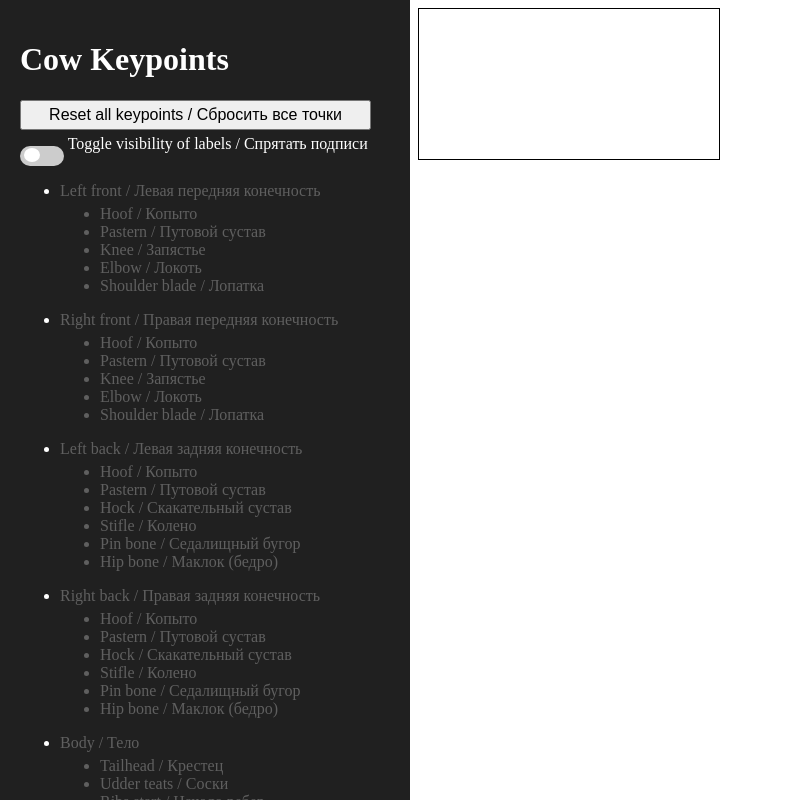
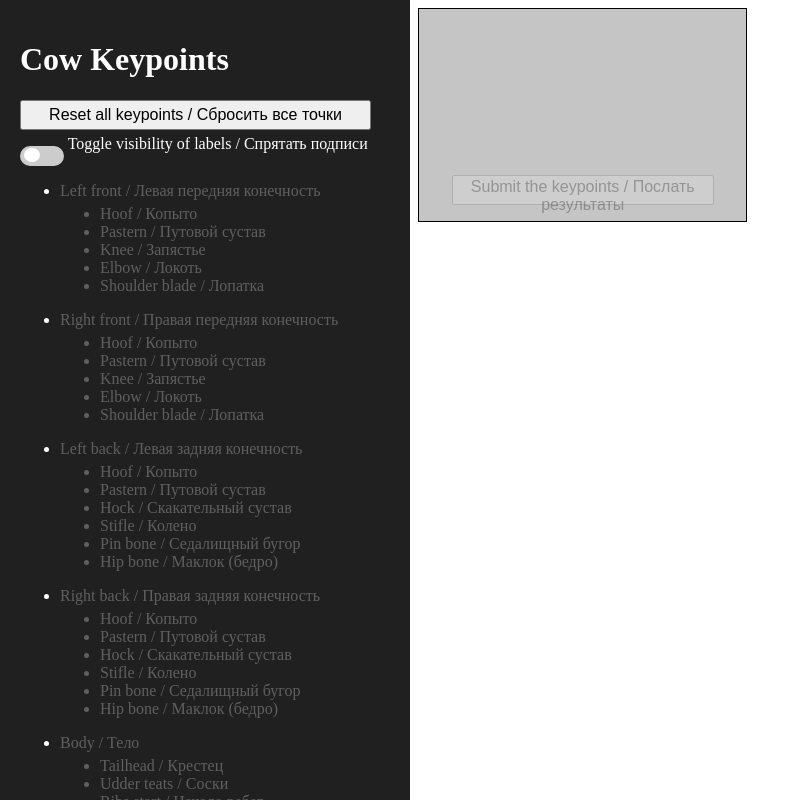
Before and after one commit to iegorval/keypointsLabellingTool, a plain HTML site: page index.html in a window 1280 px wide. Shown: the whole page, without its empty margins (0-790 px from the left). Drawn offline with Linux system fonts and the light colour scheme.

Commit message:
Corrected the keypoint names and added a send button

```diff
--- a/css/styles.css
+++ b/css/styles.css
@@ -69,15 +69,16 @@ canvas{
 
 .canvasContainer{
     position: relative;
-    width: 100%;
-    height: 100%;
+    display:inline-block;
+    background-color:rgb(197, 197, 197);
+    border: 1px solid black;
+    text-align: center;
 }
 
 .canvasImage{
     z-index: 1;
     cursor: crosshair;
     position: relative;
-    border: 1px solid black;
 }
 
 .keypointsContainer{
@@ -178,3 +179,9 @@ input:checked + .slider:before {
 .slider.round:before {
   border-radius: 50%;
 }
+
+.sendButton {
+    width: 80%;
+    height: 30px;
+    font-size: 16px;
+}
--- a/index.html
+++ b/index.html
@@ -81,6 +81,7 @@
             <div class="canvasContainer">
                 <canvas id="canvas_image" class="canvasImage"></canvas>
                 <div id="keypoints_div" class="keypointsContainer"></div>
+                <p><button id="send_button" class="sendButton" onclick="submitResults()" disabled>Submit the keypoints / Послать результаты</button></p>
             </div>
 
             <div style="display:none">
--- a/scripts/keypoints.js
+++ b/scripts/keypoints.js
@@ -1,15 +1,16 @@
-var keypoints; var curCategoryKeypoints; var curCategoryIdx; var curKeypointNames;
+var keypoints; var curCategoryKeypoints; var curCategoryIdx; var NUM_KEYPOINTS = 30; var d;
 var keypointCategories = [
-    "left_front_list", "right_front_list", "left_back_list", "right_back_list", "body_head_list"
+    "left_front_list", "right_front_list", "left_back_list", "right_back_list", "body_list", "head_list"
 ];
 var allKeypointNames = [
-    "hoof", "dewclaw", "knee", "elbow", "shoulder blade",
-    "hoof", "dewclaw", "knee", "elbow", "shoulder blade",
-    "hoof", "cannon", "hock", "thigh", "thurl",
-    "hoof", "cannon", "hock", "thigh", "thurl",
-    "left eye", "right eye", "nose", "chin", "neck", "tail start"
+    "hoof", "pastern", "knee", "elbow", "shoulder blade",
+    "hoof", "pastern", "knee", "elbow", "shoulder blade",
+    "hoof", "pastern", "hock", "stifle", "pin bone", "hip bone",
+    "hoof", "pastern", "hock", "stifle", "pin bone", "hip bone",
+    "tailhead", "udder teats", "ribs start", "neck",
+    "left eye", "right eye", "nose", "chin"
 ];
-var colorList = ["#ff0000", "#77b300", "#0000ff", "#ff99ff", "#81d8d0"];
+var colorList = ["#ff0000", "#0000ff", "#ff7e00", "#ff99ff", "#81d8d0", "#77b300"];
 var removedKeypoint;
 
 window.addEventListener("DOMContentLoaded", function() {
@@ -42,6 +43,10 @@ window.addEventListener("DOMContentLoaded", function() {
 
 function removeKeypoint(keypoint, label) {
     if (removedKeypoint.length == 0) {
+        if (keypoints.length === NUM_KEYPOINTS) {
+            var sendButton = document.getElementById("send_button");
+            sendButton.disabled = true;
+        }
         var lastRemovedIdx = label.title.split(" ")[0];
         keypoints.splice(lastRemovedIdx, 1);
         removedKeypoint.push(label.title);
@@ -110,6 +115,9 @@ function addKeypoint(x, y, vis) {
             if (nextCategory !== null) {
                 var nextLabel = nextCategory.getElementsByTagName("p")[0];
                 nextLabel.classList.add("activeKeypoint");
+            } else {
+                var sendButton = document.getElementById("send_button");
+                sendButton.disabled = false;
             }
         }
     }
@@ -160,3 +168,8 @@ function toggleLabelsVisibility() {
         }
     }
 }
+
+function submitResults() {
+    console.log("Submitting results...");
+    console.log(keypoints);
+}
```
